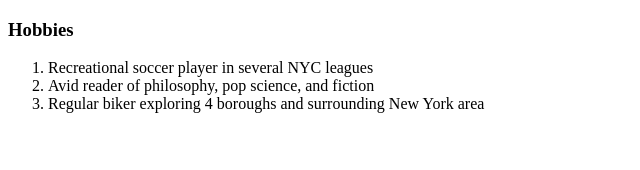
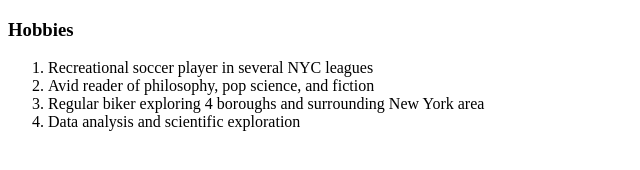
Before and after one commit to akaMartin/web_cv, a plain HTML site: page hobbies.html in a window 1280 px wide. Shown: the whole page, without its empty margins (0-640 px from the left). Drawn offline with Linux system fonts and the light colour scheme.

Commit message:
Updated hobbies

```diff
--- a/hobbies.html
+++ b/hobbies.html
@@ -10,6 +10,7 @@
       <li>Recreational soccer player in several NYC leagues</li>
       <li>Avid reader of philosophy, pop science, and fiction</li>
       <li>Regular biker exploring 4 boroughs and surrounding New York area</li>
+      <li>Data analysis and scientific exploration</li>
     </ol>
   </body>
 </html>
```
